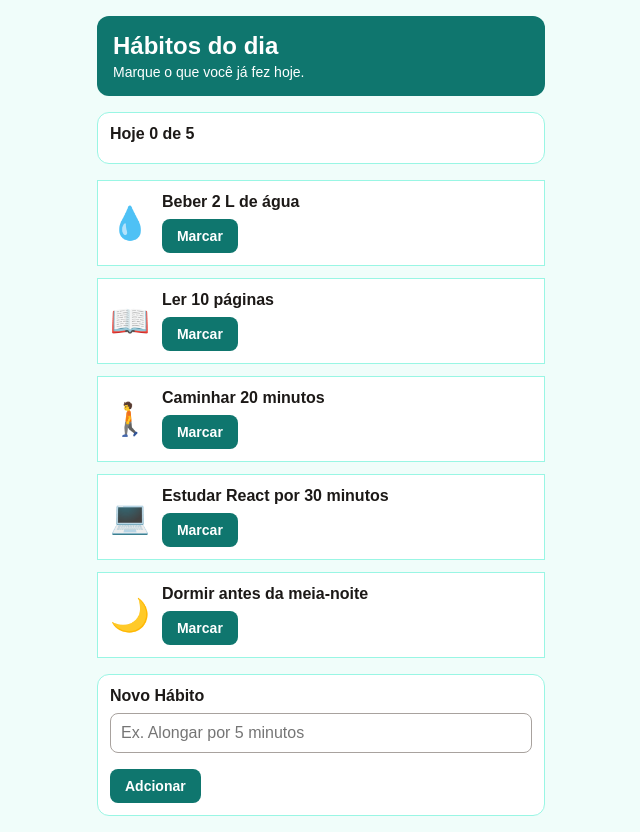
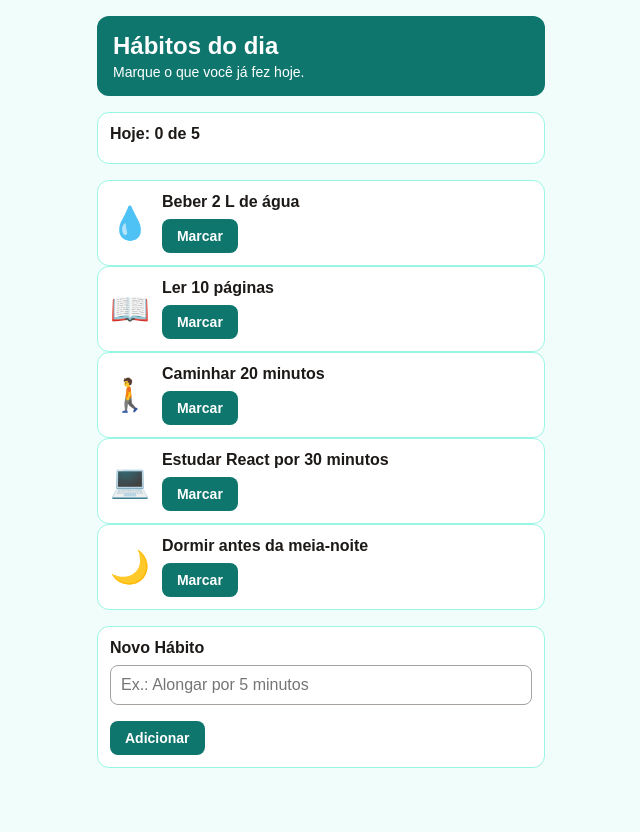
Before and after one commit to LorisZucco/02-habitos-do-dia, a React (Vite) app: page / in a window 1280 px wide. Shown: the whole page, without its empty margins (319-959 px from the left). After the commit the page ends 800 px from the top, so only its background shows below. Built offline with nearby package versions, Linux system fonts and the light colour scheme.

Commit message:
fix: correct variable name, improve button text, and enhance styling in Habit components

```diff
--- a/src/App.jsx
+++ b/src/App.jsx
@@ -3,42 +3,51 @@ import "./App.css";
 import { Counter } from "./components/Counter";
 import { HabitCard } from "./components/HabitCard";
 import { Header } from "./components/Header";
-import { CounterExercise } from "./components/CounterExercise";
+// import { CounterExercise } from "./components/CounterExercise";
+// import { PlayersPoints } from "./components/PlayersPoints";
 
-import initalHabits from "./data/habits";
+import initialHabits from "./data/habits";
 import { HabitForm } from "./components/HabitForm";
 
 function App() {
-  const [habits, setHabits] = useState(initalHabits);
+  const [habits, setHabits] = useState(initialHabits);
+
   const doneCount = habits.filter((habit) => habit.done).length;
-  // const [count, setCount] = useState(0);
 
   function handleAdd(name) {
     const newHabit = {
       id: Date.now(),
-      icon: "⭐",
+      icon: "⭐️",
       name,
       done: false,
     };
+
     setHabits([...habits, newHabit]);
   }
 
+  // const [count, setCount] = useState(0);
+
   function handleToggle(id) {
-    // handleAdd("Hábito Teste");
     // setCount(count + 1);
     // console.log(count);
-    // console.log(id);
+
+    //console.log(id);
+
     setHabits(
       habits.map((habit) => {
         return habit.id == id ? { ...habit, done: !habit.done } : habit;
       }),
     );
-    // console.log(doneCount);
   }
+
   return (
     <>
+      {/* <PlayersPoints /> */}
+      {/* <CounterExercise /> */}
       <Header />
+
       <Counter doneCount={doneCount} total={habits.length} />
+
       <main className="habit-list">
         {habits.map((habit) => (
           <HabitCard
--- a/src/components/Counter/index.jsx
+++ b/src/components/Counter/index.jsx
@@ -4,7 +4,7 @@ export function Counter({ doneCount, total }) {
   return (
     <section className="daily-progress">
       <p>
-        Hoje {doneCount} de {total}
+        Hoje: {doneCount} de {total}
       </p>
     </section>
   );
--- a/src/components/CounterExercise/index.jsx
+++ b/src/components/CounterExercise/index.jsx
@@ -1,13 +1,18 @@
+import { useState } from "react";
 import "./counter-exercise.css";
 
 export function CounterExercise() {
+  // let number = 0;
   const [number, setNumber] = useState(0);
+
   function decrease() {
     setNumber(number - 1);
   }
+
   function increase() {
     setNumber(number + 1);
   }
+
   function reset() {
     setNumber(0);
   }
@@ -16,13 +21,11 @@ export function CounterExercise() {
     <>
       <div className="commands">
         <button onClick={() => decrease()}> - </button>
-
         <p>{number}</p>
-
-        <button onClick={() => increase()}>+</button>
+        <button onClick={() => increase()}> + </button>
       </div>
 
-      <button onClick={() => reset()} className="reset-button">
+      <button className="reset-button" onClick={() => reset()}>
         Reset
       </button>
     </>
--- a/src/components/HabitCard/habit-card.css
+++ b/src/components/HabitCard/habit-card.css
@@ -4,32 +4,37 @@
   gap: 12px;
   padding: 12px;
   border: 1px solid #99f6e4;
-  background-color: #fff;
+  border-radius: 12px;
+  background-color: #ffffff;
 }
 
 .habit-icon {
   font-size: 32px;
 }
+
 .habit-info {
   display: flex;
   flex-direction: column;
   gap: 8px;
   flex-grow: 1;
 }
+
 .habit-info h3 {
   font-size: 16px;
 }
+
 button {
   align-self: flex-start;
   padding: 8px 14px;
   border: 1px solid transparent;
   border-radius: 8px;
   background-color: #0f766e;
-  color: #fff;
+  color: #ffffff;
   font-size: 14px;
   font-weight: bold;
   cursor: pointer;
 }
+
 .done {
   border-color: #0f766e;
   background-color: #ccfbf1;
@@ -38,8 +43,3 @@ button {
 .done h3 {
   text-decoration: line-through;
 }
-.habit-list {
-  display: flex;
-  flex-direction: column;
-  gap: 12px;
-}
--- a/src/components/HabitCard/index.jsx
+++ b/src/components/HabitCard/index.jsx
@@ -1,11 +1,13 @@
 import "./habit-card.css";
+
 export function HabitCard({ icon, name, done, onToggle }) {
   return (
     <article className={done ? "habit-card done" : "habit-card"}>
       <span className="habit-icon">{icon}</span>
+
       <div className="habit-info">
         <h3>{name}</h3>
-        <button onClick={onToggle}>{done ? "✅ Feito" : "Marcar"}</button>
+        <button onClick={onToggle}>{done ? "✓ Feito" : "Marcar"}</button>
       </div>
     </article>
   );
--- a/src/components/HabitForm/index.jsx
+++ b/src/components/HabitForm/index.jsx
@@ -1,7 +1,7 @@
 import { useState } from "react";
 import "./habit-form.css";
 
-export function HabitForm(onAdd) {
+export function HabitForm({ onAdd }) {
   const [name, setName] = useState("");
 
   function handleSubmit(e) {
@@ -17,12 +17,12 @@ export function HabitForm(onAdd) {
         id="habit-name"
         type="text"
         maxLength={40}
-        placeholder="Ex. Alongar por 5 minutos"
+        placeholder="Ex.: Alongar por 5 minutos"
         value={name}
         onChange={(e) => setName(e.target.value)}
       />
       <p></p>
-      <button>Adcionar</button>
+      <button>Adicionar</button>
     </form>
   );
 }
```
